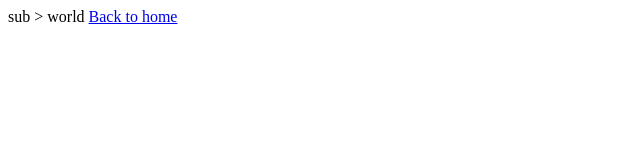
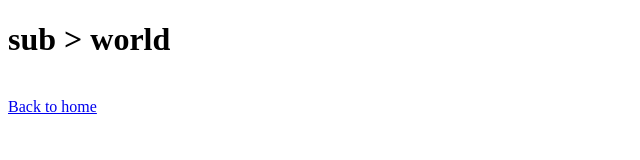
Before and after one commit to yeeha567/gtg-gcp, a plain HTML site: page sub/world.html in a window 1280 px wide. Shown: the whole page, without its empty margins (0-640 px from the left). Drawn offline with Linux system fonts and the light colour scheme.

Commit message:
Update world.html

```diff
--- a/sub/world.html
+++ b/sub/world.html
@@ -6,7 +6,8 @@
     <title>Document</title>
   </head>
   <body>
-    sub > world
+    <h1>sub > world</h1>
+    <br>
     <a href="../index.html">Back to home</a>
   </body>
 </html>
```
